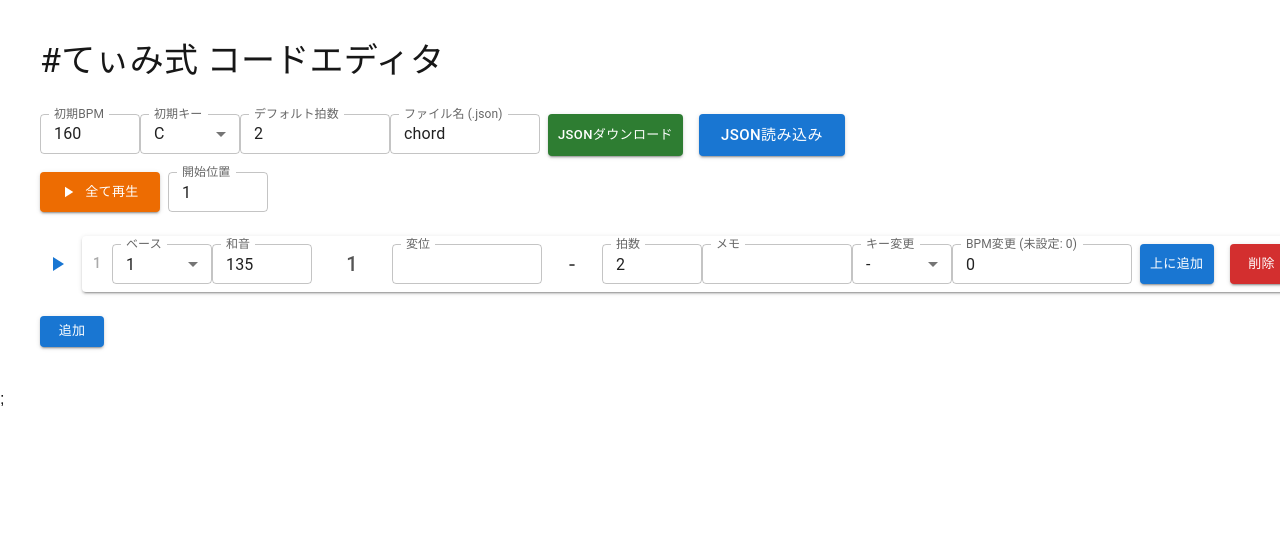
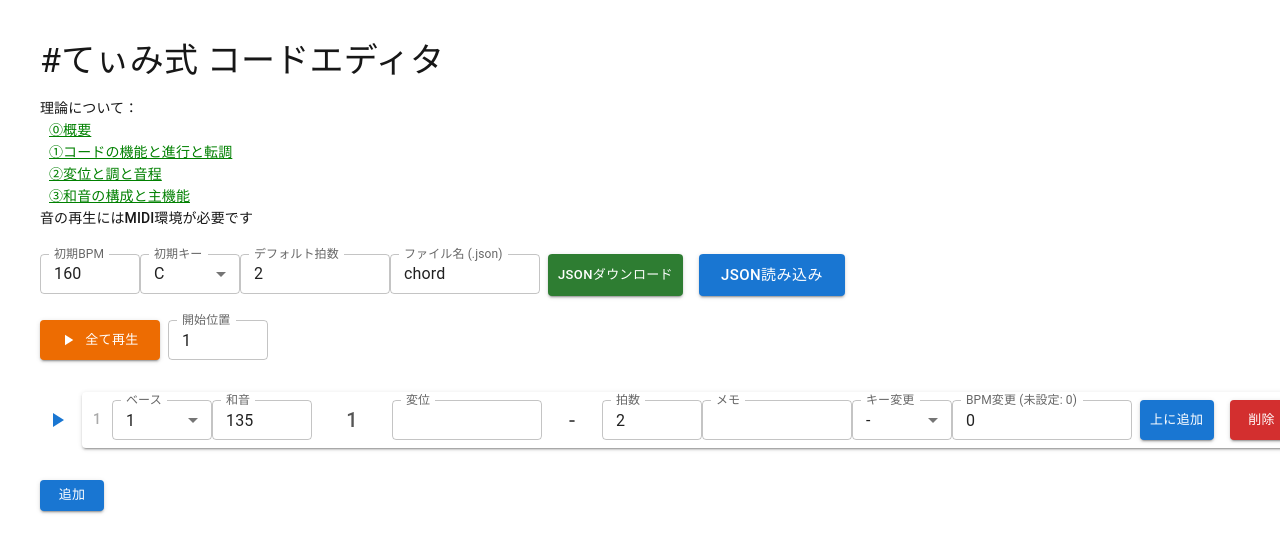
Before and after one commit to Hyayum/chord_editor, a Next.js app: page / in a window 1280 px wide. Shown: the top 552 px of the page. Built offline with nearby package versions, Linux system fonts and the light colour scheme.

Commit message:
説明を追加

```diff
--- a/src/pages/index.tsx
+++ b/src/pages/index.tsx
@@ -16,6 +16,7 @@ import NumberField from "@/components/NumberField";
 import ChordPreviewButton from "@/components/ChordPreviewButton";
 import { getChordPlayer, getChordsForMidi } from "@/lib/midi";
 import { Chord, defaultChord } from "@/lib/types";
+import Link from "next/link";
 
 export default function Home() {
   const [loading, setLoading] = useState(false);
@@ -120,12 +121,34 @@ export default function Home() {
     await playChord(chordsForMidi[i]);
   };
 
+  const links = [
+    { "url": "https://note.com/timireno/n/nd6f8b4b2fc65", label: "⓪概要" },
+    { "url": "https://note.com/timireno/n/n6809f646a92d", label: "①コードの機能と進行と転調" },
+    { "url": "https://note.com/timireno/n/n3e91d7162dcb", label: "②変位と調と音程" },
+    { "url": "https://note.com/timireno/n/n53a2faf1ca37", label: "③和音の構成と主機能" },
+  ];
+
   return (
     <>
-      <Grid container spacing={2} sx={{ m: 5, minWidth: 1500 }}>
+      <Grid container spacing={3} sx={{ m: 5, minWidth: 1500 }}>
         <Grid size={12}>
           <Typography variant="h4" sx={{ mb: 2 }}>
             #てぃみ式 コードエディタ
+          </Typography>
+          <Typography variant="subtitle2">
+            理論について：
+          </Typography>
+          <Box sx={{ ml: 1 }}>
+            {links.map((link) => (
+              <Typography variant="subtitle2" key={link.label}>
+                <Link href={link.url} style={{ color: "green", marginLeft: 1, textDecoration: "underline" }}>
+                  {link.label}
+                </Link>
+              </Typography>
+            ))}
+          </Box>
+          <Typography variant="subtitle2">
+            音の再生にはMIDI環境が必要です
           </Typography>
         </Grid>
         <Grid size={12}>
```
